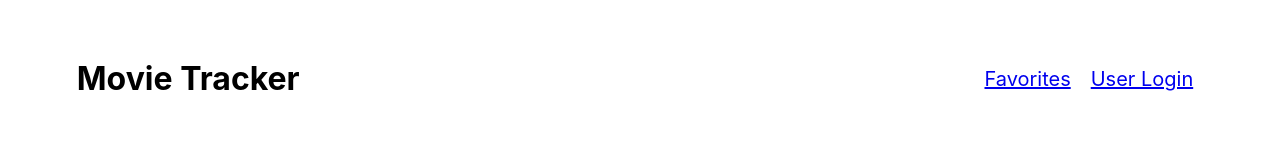
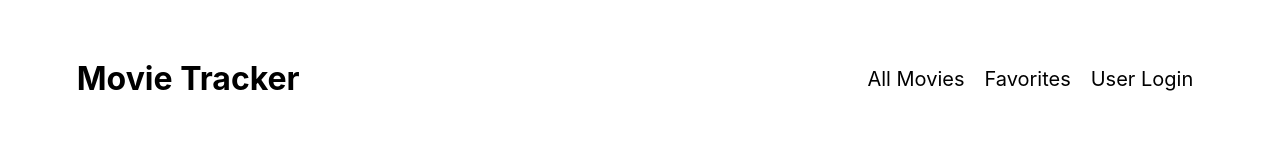
Before and after one commit to kaohman/movie-tracker-app, a React (Create React App) app: page / in a window 1280 px wide. Shown: the top 160 px of the page. Built offline with nearby package versions, Linux system fonts and the light colour scheme; no server answers.

Commit message:
Style nav links

```diff
--- a/src/containers/App/App.js
+++ b/src/containers/App/App.js
@@ -35,10 +35,11 @@ export class App extends Component {
         <header>
           <h1>Movie Tracker</h1>
           <div>
-            <NavLink activeClassName='selected' className='nav-links' to="/favorites">Favorites</NavLink>
+            <NavLink activeClassName='selected' className='nav-links' to='/'>All Movies</NavLink>
+            <NavLink activeClassName='selected' className='nav-links' to='/favorites'>Favorites</NavLink>
             {
               this.props.user.name ?
-                <button className='nav-links' onClick={this.signOut}>signout</button> :
+                <button className='nav-links' id='sign-out-button' onClick={this.signOut}>Sign Out</button> :
                 <NavLink className='nav-links' to="/login">User Login</NavLink>
             }
           </div>
--- a/src/containers/App/App.scss
+++ b/src/containers/App/App.scss
@@ -6,6 +6,22 @@ header {
 }
 
 .nav-links {
+  color: black;
   font-size: 20px;
   margin: 10px;
+  text-decoration: none;
 }
+
+#sign-out-button {
+  font-size: 20px;
+  border: none;
+  background: none;
+
+  &:hover {
+    cursor: pointer;
+  }
+
+  &:focus {
+    outline: none;
+  }
+}
```
